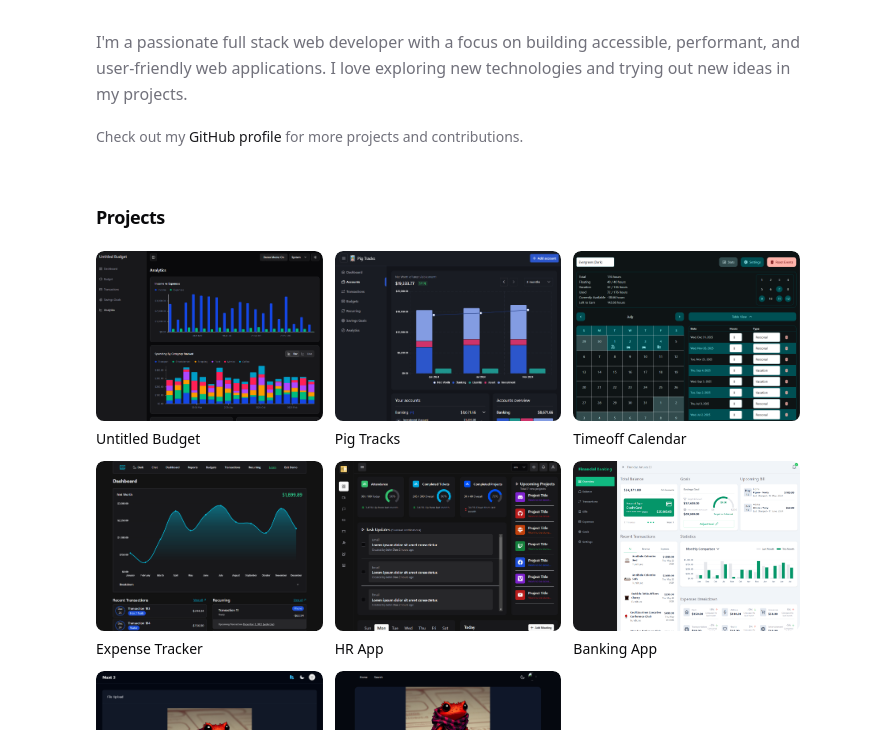
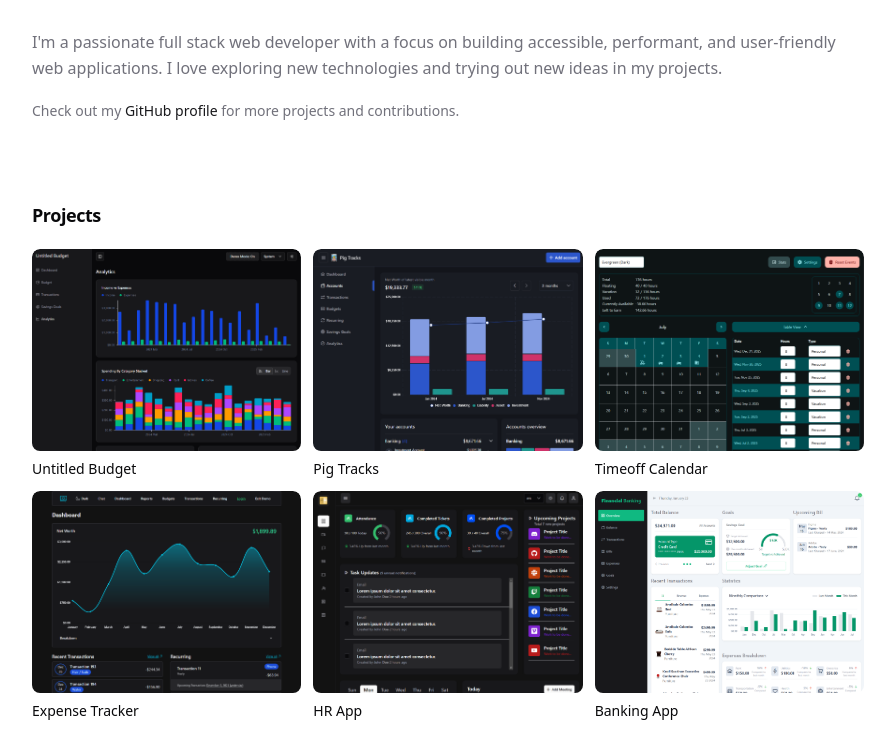
Before and after one commit to mflavin/mflavin.github.io, an Astro site: page / in a window 1280 px wide. Shown: the part 131-861 px from the top of the page, without its empty margins (192-1087 px from the left). Built offline with nearby package versions, Linux system fonts and the light colour scheme; Astro itself is replaced by a stand-in of ours.

Commit message:
Widen layout to max-w-4xl and increase section spacing

```diff
--- a/src/layouts/Layout.astro
+++ b/src/layouts/Layout.astro
@@ -16,7 +16,7 @@ const { title, description } = Astro.props;
     <Head title={title} description={description} />
     <Font cssVariable="--font-inter" preload />
   </head>
-  <body class="max-w-3xl w-full mx-auto antialiased">
+  <body class="max-w-4xl w-full mx-auto antialiased">
     <a
       href="#main-content"
       class="sr-only focus:not-sr-only focus:fixed focus:top-4 focus:left-4 focus:z-50 focus:px-4 focus:py-2 focus:bg-primary focus:text-primary-foreground focus:rounded-lg focus:text-sm focus:font-medium"
@@ -25,7 +25,7 @@ const { title, description } = Astro.props;
     </a>
     <main
       id="main-content"
-      class="pt-10 md:pt-16 px-4 sm:px-6 lg:px-8 flex flex-col gap-y-10 sm:gap-y-14"
+      class="pt-10 md:pt-16 px-4 sm:px-6 lg:px-8 flex flex-col gap-y-16 sm:gap-y-20"
     >
       <slot />
     </main>
```
